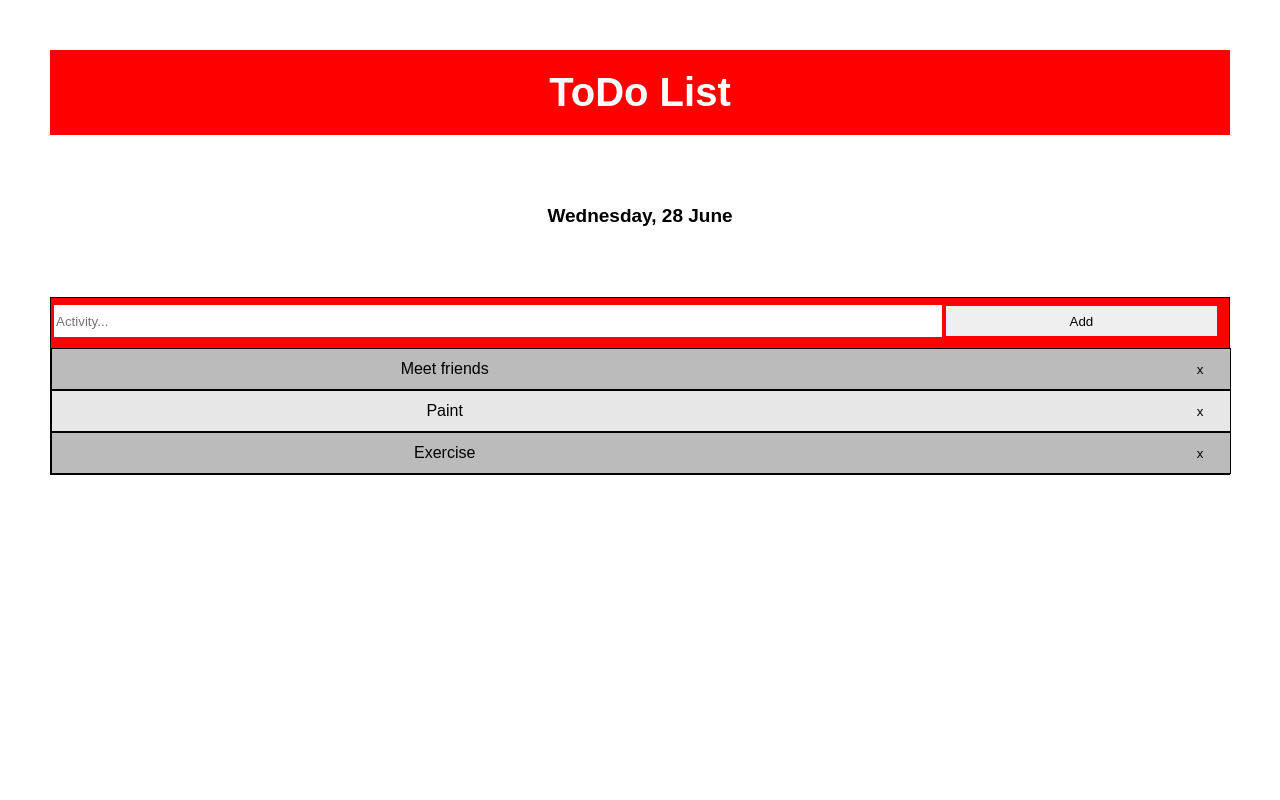
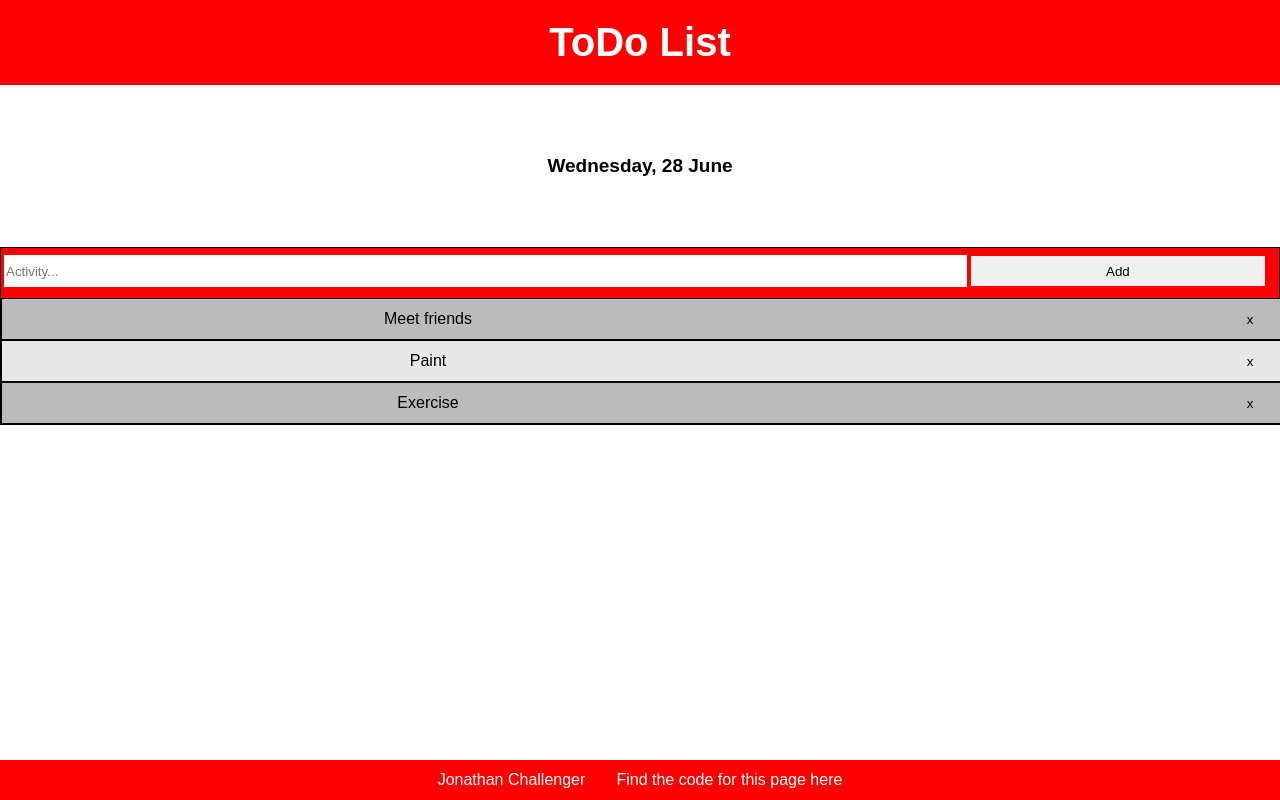
Before and after one commit to Jonathan-Challenger/Web-Dev, a PHP site: page /todo.html in a window 1280 px wide. Run offline with PHP 8.4, Linux system fonts and the light colour scheme.

Commit message:
adding footer

```diff
--- a/SmallerProjects/ToDoApp/todo.css
+++ b/SmallerProjects/ToDoApp/todo.css
@@ -1,6 +1,5 @@
 body {
     margin: 0;
-    padding: 50px;
     font-family: Arial, Helvetica, sans-serif;
 }
 
@@ -92,3 +91,22 @@ div#border {
     border: 1px solid black;
 
 }
+
+#footer {
+    display: flex;
+    position: absolute;
+    bottom: 0;
+    left: 0;
+    width: 100%;
+    height: 40px;
+    text-align: center;
+    background-color: red;
+    color: white;
+    align-items: center;
+    justify-content: center;
+}
+
+a {
+    text-decoration: none;
+    color: white;
+}
--- a/SmallerProjects/ToDoApp/todo.html
+++ b/SmallerProjects/ToDoApp/todo.html
@@ -34,6 +34,9 @@
 
 
     </div>
+    <div id="footer">
+        <p>Jonathan Challenger &nbsp; &nbsp; &nbsp; Find the code for this page <a href="https://github.com/Jonathan-Challenger/Web-Dev/tree/main/SmallerProjects/ToDoApp" target="_blank">here</a></p>
+    </div>
     <script src="todo.js"></script>
 </body>
 </html>
```
